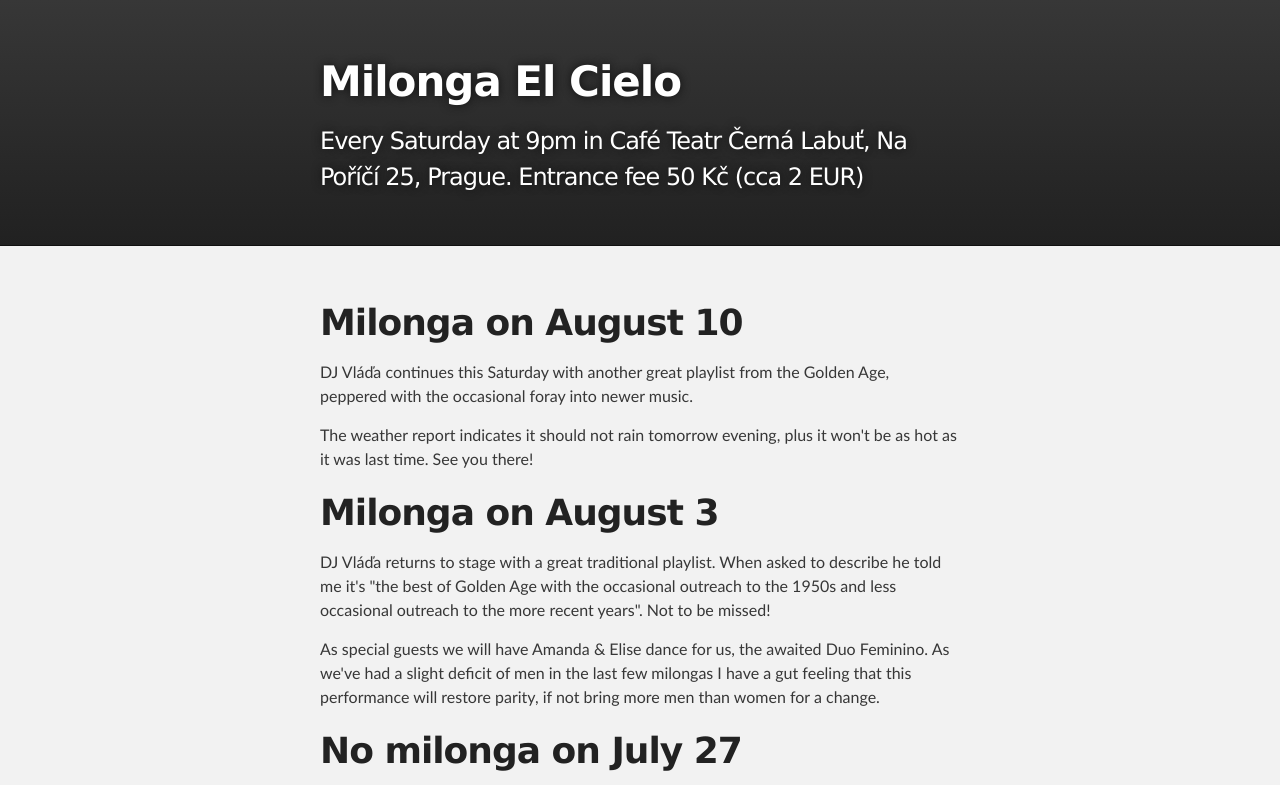
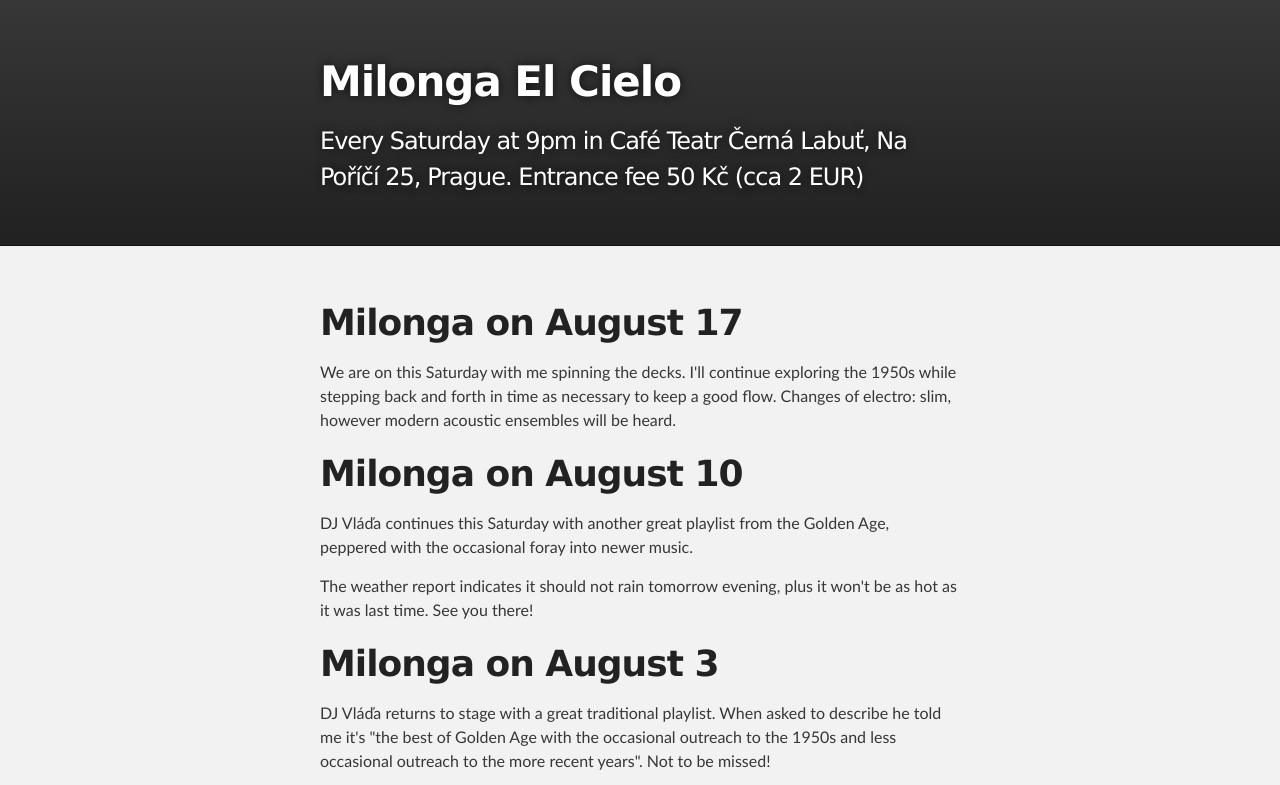
Before and after one commit to teekay/teekay.github.io, a plain HTML site: page index.html in a window 1280 px wide. Shown: the top 785 px of the page. Drawn offline with Linux system fonts and the light colour scheme.

Commit message:
Update for August 17

```diff
--- a/index.html
+++ b/index.html
@@ -26,7 +26,10 @@
     <div id="main_content_wrap" class="outer">
       <section id="main_content" class="inner">
 
-      <h1><a name="upcoming"><span class="octicon octicon-link"></span></a>Milonga on August 10</h1>
+      <h1><a name="upcoming"><span class="octicon octicon-link"></span></a>Milonga on August 17</h1>
+      <p>We are on this Saturday with me spinning the decks. I'll continue exploring the 1950s while stepping back and forth in time as necessary to keep a good flow. Changes of electro: slim, however modern acoustic ensembles will be heard.</p>
+
+      <h1><a name="Aug10"><span class="octicon octicon-link"></span></a>Milonga on August 10</h1>
       <p>DJ Vláďa continues this Saturday with another great playlist from the Golden Age, peppered with the occasional foray into newer music.</p>
       <p>The weather report indicates it should not rain tomorrow evening, plus it won't be as hot as it was last time. See you there!</p>
 
```
